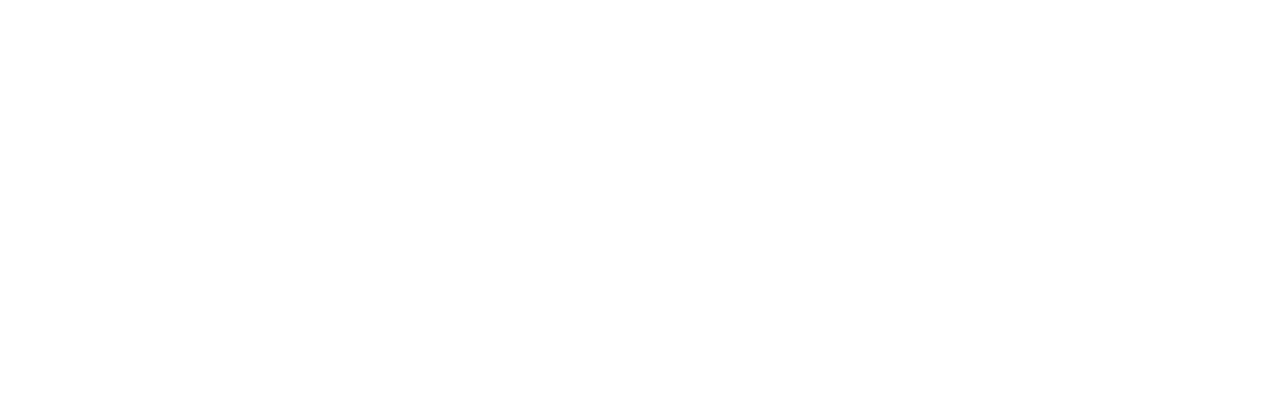
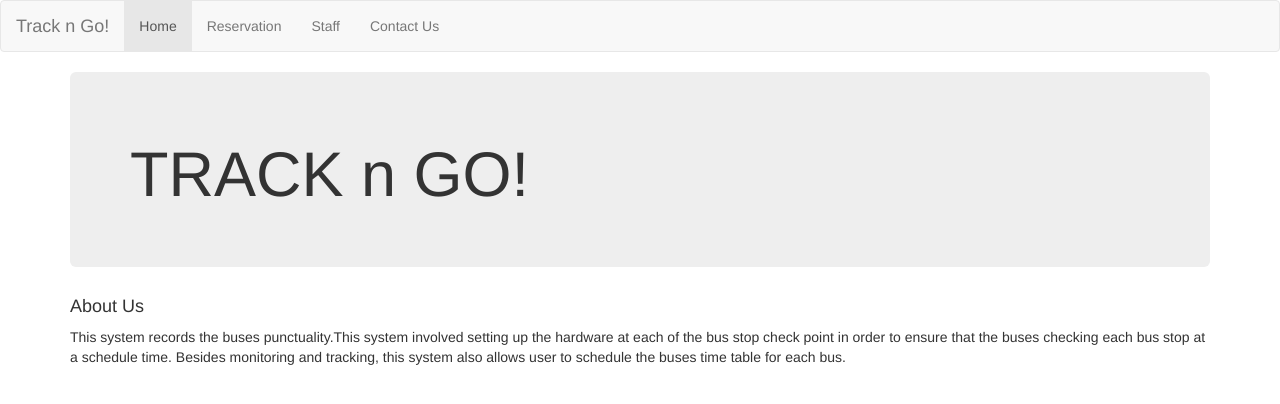
Before and after one commit to Anaissimpz/Track-and-Go, a plain HTML site: page index.html in a window 1280 px wide. Drawn offline with nearby package versions, Linux system fonts and the light colour scheme.

```diff
--- a/index.html
+++ b/index.html
@@ -4,9 +4,36 @@
         <meta charset="UTF-8">
         <meta name="viewport" content="width=device-width, initial-scale=1.0">
         <meta http-equiv="X-UA-Compatible" content="ie=edge">
-    <title>Document</title>
+        <link href="css/css/bootstrap.css" rel="stylesheet" type="text/css" media="screen">
+        <link href="https://fonts.googleapis.com/css?family=Inconsolata" rel="stylesheet">
+        <link href="https://fonts.googleapis.com/css?family=Audiowide" rel="stylesheet">
+        <link href="https://fonts.googleapis.com/css?family=Satisfy" rel="stylesheet">
+        <link rel="stylesheet" type="text/css" href="css/styles.css">
+        <title>Bus Schedule System</title>
     </head>
     <body>
+        <nav class="navbar navbar-default">
+            <div class="container-fluid">
+                <div class="navbar-header">
+                    <a class="navbar-brand" href="#">Track n Go!</a>
+                </div>
+                <ul class="nav navbar-nav">
+                    <li class="active"><a href="index.html">Home</a></li>
+                    <li><a href="reservation.html">Reservation</a></li>
+                    <li><a href="staff.html">Staff</a></li>
+                    <li><a href="contact.html">Contact Us</a></li>
+                </ul>
+            </div>
+        </nav>
+        <div class="container home">
+            <div class="jumbotron">
+                <h1>TRACK n GO!</h1>
+            </div>
+            <h4>About Us</h4>
+            <p>This system records the buses punctuality.This system involved setting up the hardware at each of the bus stop check point in order to ensure that the buses checking each bus stop at a schedule time. Besides monitoring and tracking, this system also allows user to schedule the buses time table for each bus.</p>
 
+        </div>
+        <script type="text/javascript" src="js/jquery-3.3.1.js"></script>
+        <script src="js/scripts.js"></script>
     </body>
 </html>
```
Lines whose indentation alone changed are shown as unchanged.
